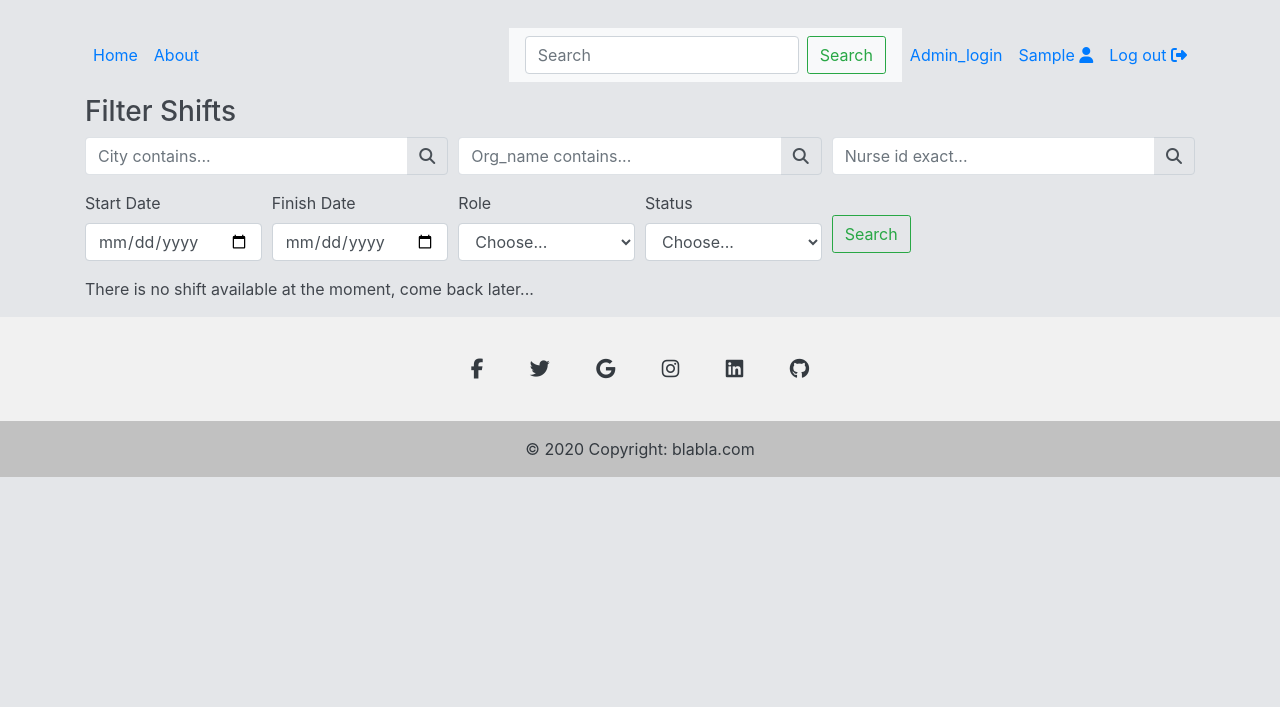
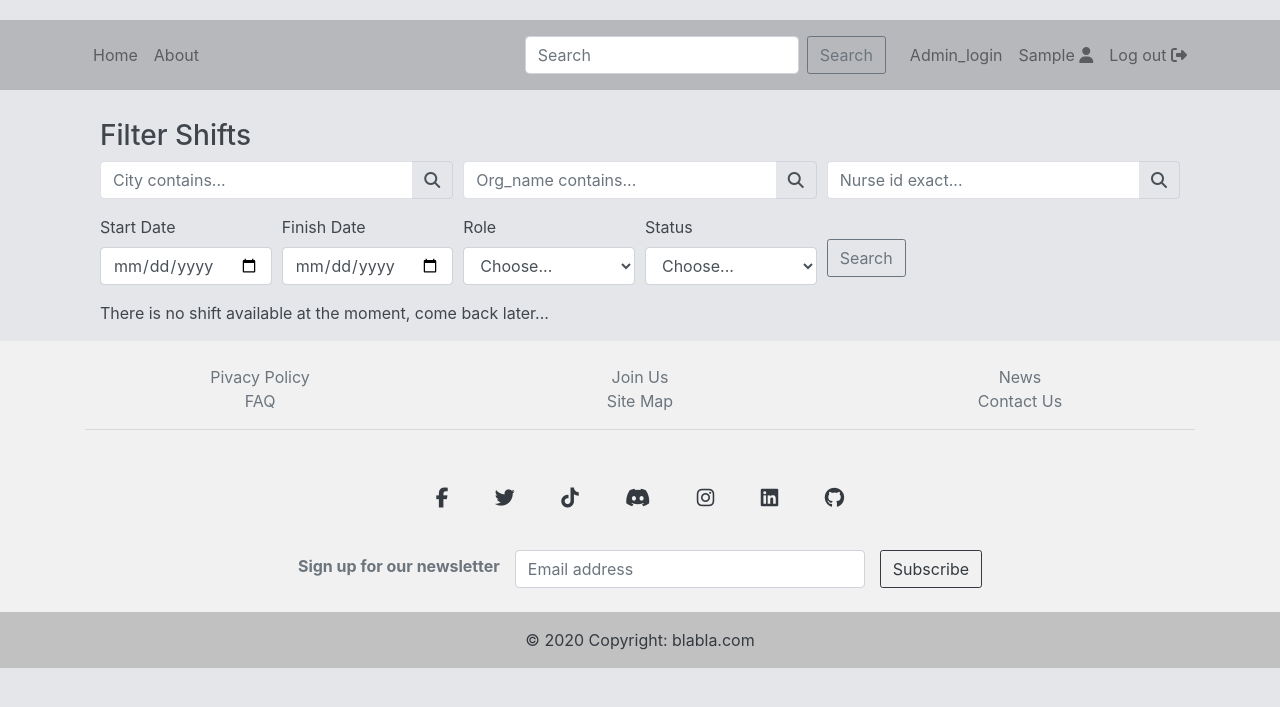
Before and after one commit to raphaeluziel/reservation, a Django app: page /shifts/ in a window 1280 px wide. Shown: the top 707 px of the page. Run offline with Django 4.2, Linux system fonts and the light colour scheme; the visitor is signed in with stand-in values (Sample User, id 1); data that the repository does not hold is empty; some libraries are stand-ins or nearby versions.

Commit message:
improved foot bar

```diff
--- a/core/templates/base.html
+++ b/core/templates/base.html
@@ -16,9 +16,6 @@
     <!-- Custom CSS -->
     <link rel="stylesheet" type="text/css" href="{% static 'static/css/main.css' %}">
 
-
-
-
     <!-- Jquery JS -->
     <script src="https://ajax.googleapis.com/ajax/libs/jquery/3.5.1/jquery.min.js"></script>
 
@@ -31,11 +28,19 @@
         <div class="row">
             <div class="col-lg-12 col-md-12-p-0 col-sm-12">
                 {% include 'includes/messaging.html' %}
+                <div class="container pt-4">
                 {% block content %}
+
                 {% endblock %}
                 </div>
             </div>
+        </div>
+
  </main>
+<!-- Footer -->
+{% include "includes/footer.html" %}
+
+
 <!-- Prism JS -->
 <script src="{% static 'prism.js' %}"></script>
 
@@ -43,84 +48,8 @@
 <script src="https://cdn.jsdelivr.net/npm/bootstrap@4.6.0/dist/js/bootstrap.min.js"
         integrity="sha384-+YQ4JLhjyBLPDQt//I+STsc9iw4uQqACwlvpslubQzn4u2UU2UFM80nGisd026JF"
         crossorigin="anonymous"></script>
+
 <!-- Optional JavaScript -->
-
-
-
-<!-- Footer -->
-
-
-  <footer class="text-center text-white" style="background-color: #f1f1f1;">
-  <!-- Grid container -->
-  <div class="container pt-4">
-    <!-- Section: Social media -->
-    <section class="mb-4">
-      <!-- Facebook -->
-      <a
-        class="btn btn-link btn-floating btn-lg text-dark m-1"
-        href="#!"
-        role="button"
-        data-mdb-ripple-color="dark"
-        ><i class="fab fa-facebook-f"></i
-      ></a>
-
-      <!-- Twitter -->
-      <a
-        class="btn btn-link btn-floating btn-lg text-dark m-1"
-        href="#!"
-        role="button"
-        data-mdb-ripple-color="dark"
-        ><i class="fab fa-twitter"></i
-      ></a>
-
-      <!-- Google -->
-      <a
-        class="btn btn-link btn-floating btn-lg text-dark m-1"
-        href="#!"
-        role="button"
-        data-mdb-ripple-color="dark"
-        ><i class="fab fa-google"></i
-      ></a>
-
-      <!-- Instagram -->
-      <a
-        class="btn btn-link btn-floating btn-lg text-dark m-1"
-        href="#!"
-        role="button"
-        data-mdb-ripple-color="dark"
-        ><i class="fab fa-instagram"></i
-      ></a>
-
-      <!-- Linkedin -->
-      <a
-        class="btn btn-link btn-floating btn-lg text-dark m-1"
-        href="#!"
-        role="button"
-        data-mdb-ripple-color="dark"
-        ><i class="fab fa-linkedin"></i
-      ></a>
-      <!-- Github -->
-      <a
-        class="btn btn-link btn-floating btn-lg text-dark m-1"
-        href="#!"
-        role="button"
-        data-mdb-ripple-color="dark"
-        ><i class="fab fa-github"></i
-      ></a>
-    </section>
-    <!-- Section: Social media -->
-  </div>
-  <!-- Grid container -->
-
-  <!-- Copyright -->
-  <div class="text-center text-dark p-3" style="background-color: rgba(0, 0, 0, 0.2);">
-    © 2020 Copyright:
-    <a class="text-dark" href="https://mdbootstrap.com/">blabla.com</a>
-  </div>
-  <!-- Copyright -->
-</footer>
-
-
 
 <script src="https://code.jquery.com/jquery-3.3.1.slim.min.js" integrity="sha384-q8i/X+965DzO0rT7abK41JStQIAqVgRVzpbzo5smXKp4YfRvH+8abtTE1Pi6jizo" crossorigin="anonymous"></script>
 <script src="https://cdnjs.cloudflare.com/ajax/libs/popper.js/1.14.7/umd/popper.min.js" integrity="sha384-UO2eT0CpHqdSJQ6hJty5KVphtPhzWj9WO1clHTMGa3JDZwrnQq4sF86dIHNDz0W1" crossorigin="anonymous"></script>
--- /dev/null
+++ b/core/templates/includes/footer.html
@@ -0,0 +1,121 @@
+<footer class="footer navbar-fixed-bottom">
+
+   <div class="text-center text-white" style="background-color: #f1f1f1;">
+      <div class="container pt-4">
+         <div class="row">
+            <div class="col-md-4 text-muted">Pivacy Policy</div>
+            <div class="col-md-4 text-muted">Join Us</div>
+            <div class="col-md-4 text-muted">News</div>
+         </div>
+         <div class="row">
+            <div class="col-md-4 text-muted">FAQ</div>
+            <div class="col-md-4 text-muted">Site Map</div>
+            <div class="col-md-4 text-muted">Contact Us</div>
+         </div>
+         <hr>
+      </div>
+   <!-- Grid container -->
+   <div class="container pt-4">
+      <!-- Section: Social media -->
+      <section class="mb-4">
+         <!-- Facebook -->
+         <a
+            class="btn btn-link btn-floating btn-lg text-dark m-1"
+            href="#!"
+            role="button"
+            data-mdb-ripple-color="dark"
+            ><i class="fab fa-facebook-f"></i></a>
+         <!-- Twitter -->
+         <a
+            class="btn btn-link btn-floating btn-lg text-dark m-1"
+            href="#!"
+            role="button"
+            data-mdb-ripple-color="dark"
+            ><i class="fab fa-twitter"></i
+            ></a>
+         <!-- Tiktok -->
+         <a
+            class="btn btn-link btn-floating btn-lg text-dark m-1"
+            href="#!"
+            role="button"
+            data-mdb-ripple-color="dark"
+            ><i class="fab fa-tiktok"></i
+            ></a>
+         <!-- Discord -->
+         <a
+            class="btn btn-link btn-floating btn-lg text-dark m-1"
+            href="#!"
+            role="button"
+            data-mdb-ripple-color="dark"
+            ><i class="fab fa-discord"></i
+            ></a>
+         <!-- Instagram -->
+         <a
+            class="btn btn-link btn-floating btn-lg text-dark m-1"
+            href="#!"
+            role="button"
+            data-mdb-ripple-color="dark"
+            ><i class="fab fa-instagram"></i
+            ></a>
+         <!-- Linkedin -->
+         <a
+            class="btn btn-link btn-floating btn-lg text-dark m-1"
+            href="#!"
+            role="button"
+            data-mdb-ripple-color="dark"
+            ><i class="fab fa-linkedin"></i
+            ></a>
+         <!-- Github -->
+         <a
+            class="btn btn-link btn-floating btn-lg text-dark m-1"
+            href="#!"
+            role="button"
+            data-mdb-ripple-color="dark"
+            ><i class="fab fa-github"></i
+            ></a>
+      </section>
+      <!-- Section: Social media -->
+      <!-- Grid container -->
+      <!-- Section: Form -->
+      <section class="">
+         <form action="">
+            <!--Grid row-->
+            <div class="row d-flex justify-content-center">
+               <!--Grid column-->
+               <div class="text-secondary">
+                  <p class="pt-1">
+                     <strong>Sign up for our newsletter</strong>
+                  </p>
+               </div>
+               <!--Grid column-->
+               <!--Grid column-->
+               <div class="col-md-4 col-12">
+                  <!-- Email input -->
+                  <div class="form-outline form-black mb-4">
+                     <input type="email" id="form5Example2" class="form-control" placeholder="Email address" />
+                  </div>
+               </div>
+               <!--Grid column-->
+               <!--Grid column-->
+               <div class="text-secondary">
+                  <!-- Submit button -->
+                  <button type="submit" class="btn btn-outline-dark mb-4">
+                  Subscribe
+                  </button>
+               </div>
+               <!--Grid column-->
+            </div>
+            <!--Grid row-->
+         </form>
+      </section>
+      <!-- Section: Form -->
+   </div>
+   <!-- Grid container -->
+   <!-- Copyright -->
+   <div class="text-center text-dark p-3" style="background-color: rgba(0, 0, 0, 0.2);">
+      © 2020 Copyright:
+      <a class="text-dark" href="https://mdbootstrap.com/">blabla.com</a>
+   </div>
+   <!-- Copyright -->
+
+</footer>
--- a/core/templates/includes/navbar.html
+++ b/core/templates/includes/navbar.html
@@ -1,5 +1,5 @@
 <header class="site-header" style="margin-bottom: 5px">
-    <nav class="navbar navbar-expand-md navbar-color">
+    <nav class="navbar navbar-expand-md navbar-light" style="background-color: rgba(0, 0, 0, 0.2);">
         <div class="container">
             <!-- Navbar Left Side -->
             <div class="navbar-nav">
@@ -16,11 +16,11 @@
                 </div>
                 <!-- Nav bar search -->
                  {% if user.is_authenticated %}
-                <nav class="navbar navbar-light bg-light">
+                <nav class="navbar navbar-light">
 
                   <form class="form-inline" action="{% url 'search' %}">
                     <input class="form-control mr-sm-2" type="query"   placeholder="Search" aria-label="query" name="query">
-                    <button class="btn btn-outline-success my-2 my-sm-0" type="submit">Search</button>
+                    <button class="btn btn-outline-secondary my-2 my-sm-0" type="submit">Search</button>
                   </form>
                 </nav>
                 {% endif %}
--- a/core/templates/includes/staffNnurse_shifts.html
+++ b/core/templates/includes/staffNnurse_shifts.html
@@ -1,8 +1,6 @@
 <ul>
 	{% for shift in queryset %}
     {% if  shift.published and shift.status == "Open" %}
-
-
 
     <div class="mt-5">
       <div class="d-style btn btn-brc-tp border-2 bgc-white btn-outline-blue btn-h-outline-blue btn-a-outline-blue w-100 my-2 py-3 shadow-sm">
@@ -52,7 +50,6 @@
 
       </div>
 
-
         {% endif %}
 
 	 {% endfor %}
--- a/core/templates/shifts.html
+++ b/core/templates/shifts.html
@@ -82,7 +82,7 @@
         <div class="form-group col-4">
           <br>
 
-          <button class="btn btn-outline-success my-2 my-sm-0" type="submit">Search</button>
+          <button class="btn btn-outline-secondary my-2 my-sm-0" type="submit">Search</button>
 
         </div>
       </form>
@@ -102,5 +102,6 @@
  <p> There is no shift available at the moment, come back later...</p>
 
 {% endif %}
+</main>
 
 {% endblock %}
```
Lines whose indentation alone changed are shown as unchanged.
